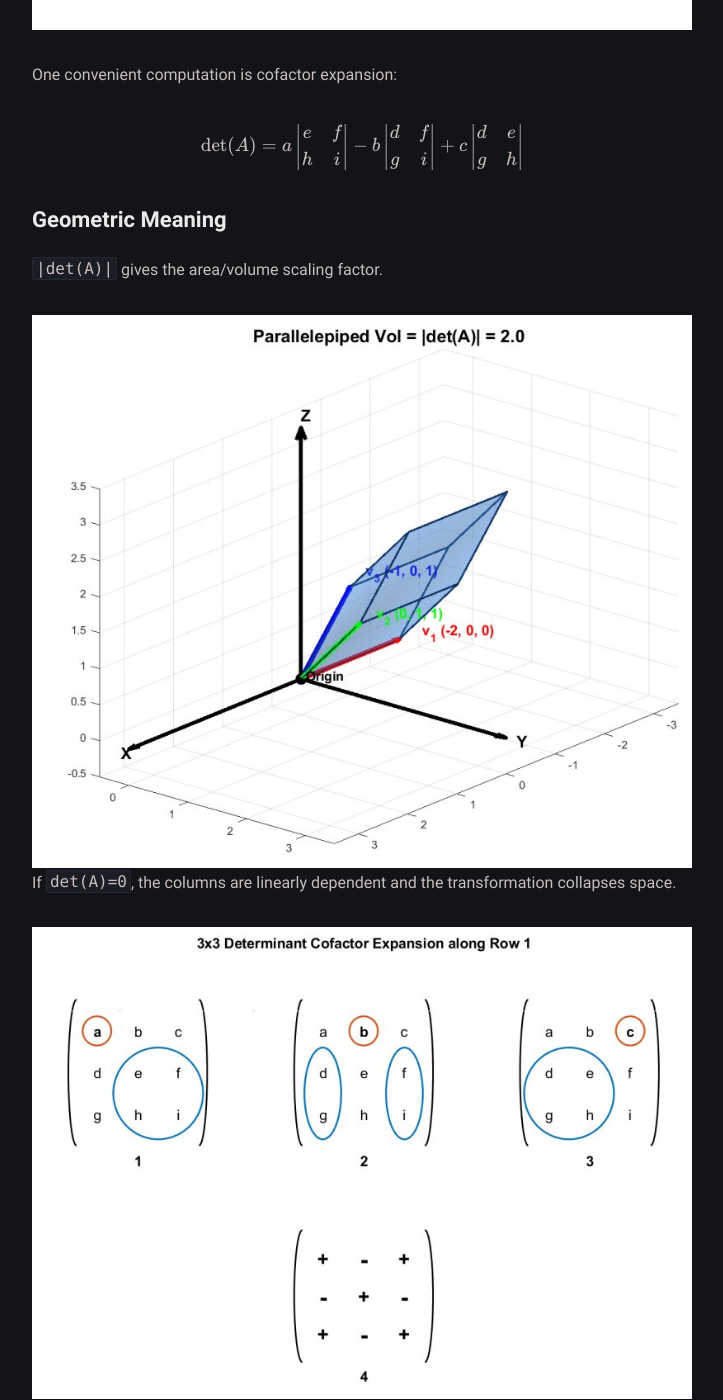
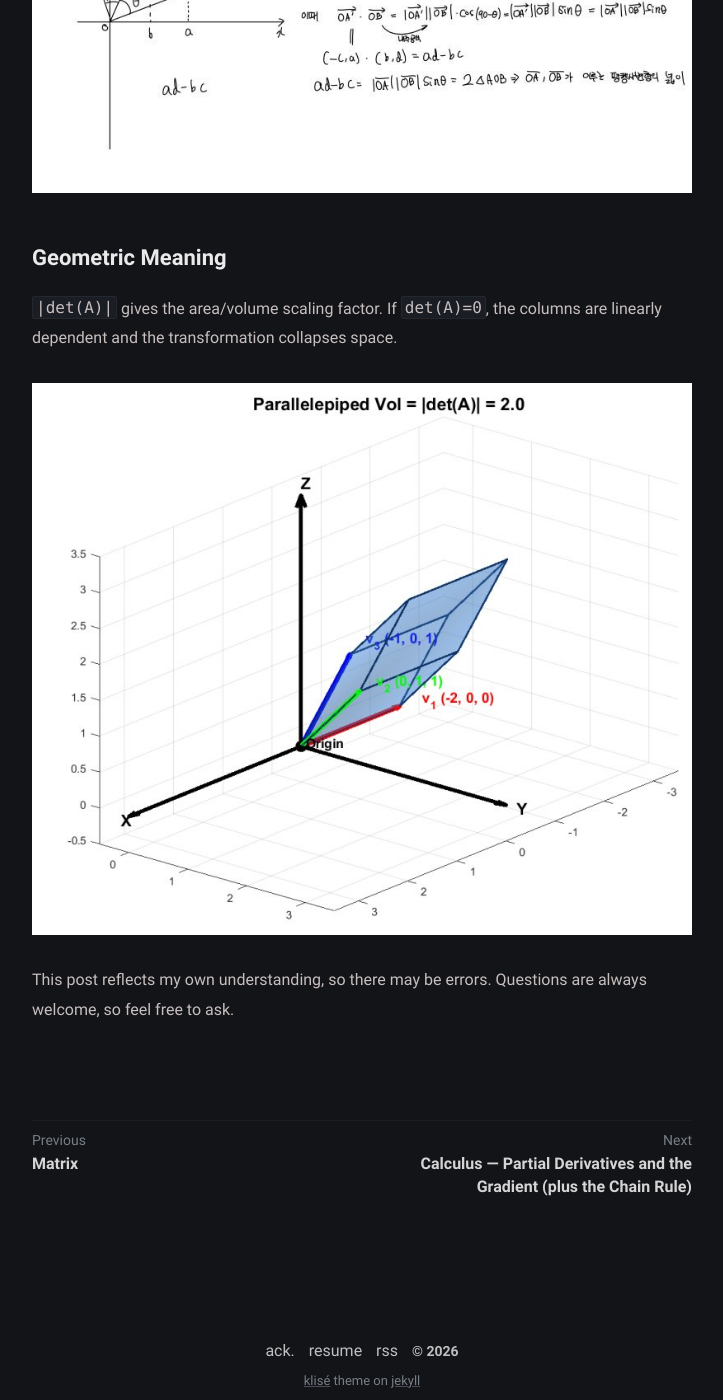
Before and after one commit to Oasisforhaanee/Oasisforhaanee.github.io, a Jekyll site: the page built from _posts/2025-11-09-determinant.md, in a window 1280 px wide and 1400 px high, scrolled down 1885 px. Shown: the whole window, without its empty margins (278-1001 px from the left). Built offline with Jekyll 4.4.1, drawn with Linux system fonts in a browser that asks for light colours; comment, search, counter and statistics services are not loaded.

Commit message:
Rewrite determinant post with inline images

```diff
--- a/_posts/2025-11-09-determinant.md
+++ b/_posts/2025-11-09-determinant.md
@@ -15,17 +15,15 @@
 
 ## 2x2 Determinant
 
+$$A=\begin{pmatrix}a&b\\ c&d\end{pmatrix},\quad \det(A)=ad-bc$$
+
 ![Diagram](/assets/img/determinant_img_01.png)
-
-$$A=\begin{pmatrix}a&b\\ c&d\end{pmatrix},\quad \det(A)=ad-bc$$
 
 ## 3x3 Determinant
 
-![Diagram](/assets/img/determinant_img_02.png)
-
 $$A=\begin{pmatrix}a&b&c\\ d&e&f\\ g&h&i\end{pmatrix}$$
 
-![Diagram](/assets/img/determinant_img_03.jpg)
+![Diagram](/assets/img/determinant_img_02.png)
 
 One convenient computation is cofactor expansion:
 
@@ -33,17 +31,11 @@
 -b\begin{vmatrix}d&f\\ g&i\end{vmatrix}
 +c\begin{vmatrix}d&e\\ g&h\end{vmatrix}$$
 
+![Diagram](/assets/img/determinant_img_03.jpg)
+
 ## Geometric Meaning
 
-`|det(A)|` gives the area/volume scaling factor.
-
-![Diagram](/assets/img/determinant_img_04.png) If `det(A)=0`, the columns are linearly dependent and the transformation collapses space.
-
-![Diagram](/assets/img/determinant_img_01.png)
-
-![Diagram](/assets/img/determinant_img_02.png)
-
-![Diagram](/assets/img/determinant_img_03.jpg)
+`|det(A)|` gives the area/volume scaling factor. If `det(A)=0`, the columns are linearly dependent and the transformation collapses space.
 
 ![Diagram](/assets/img/determinant_img_04.png)
 
```
